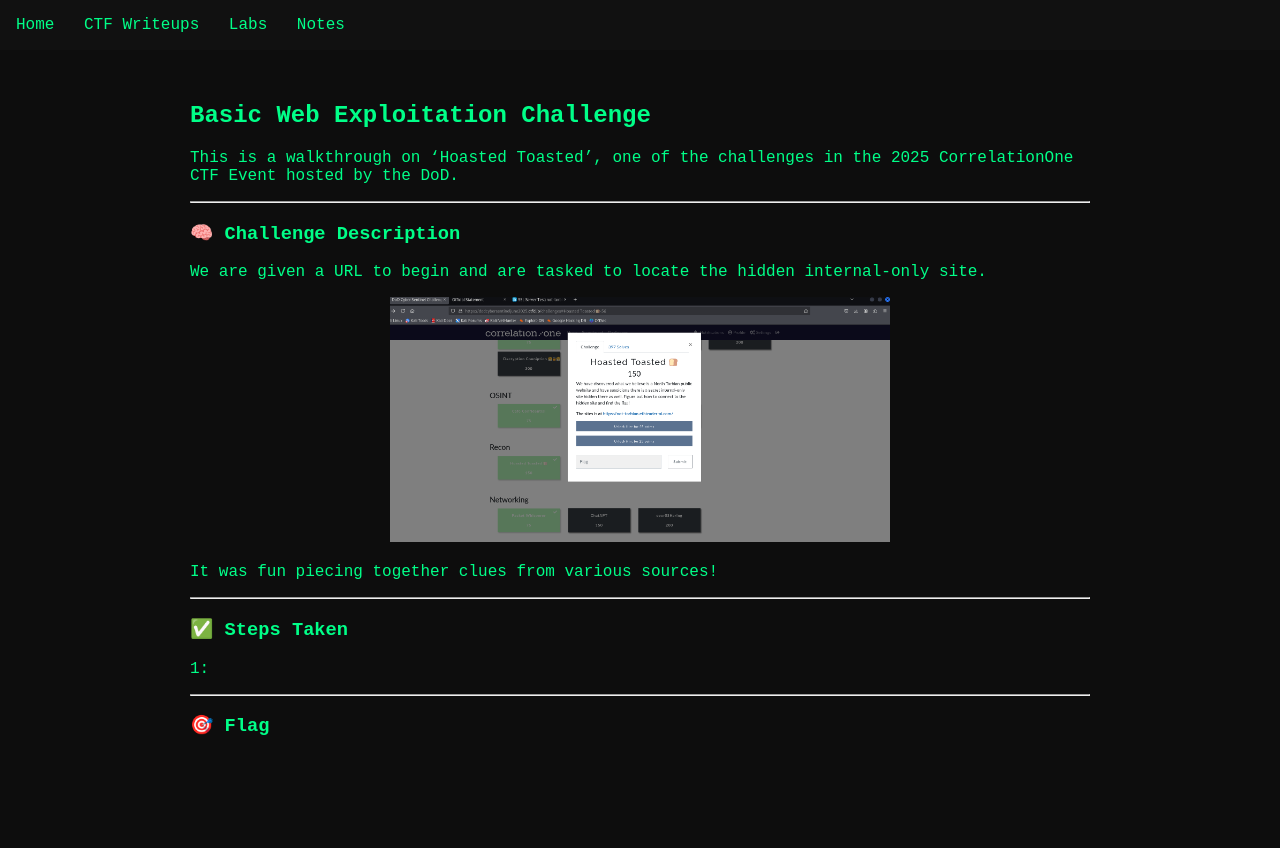
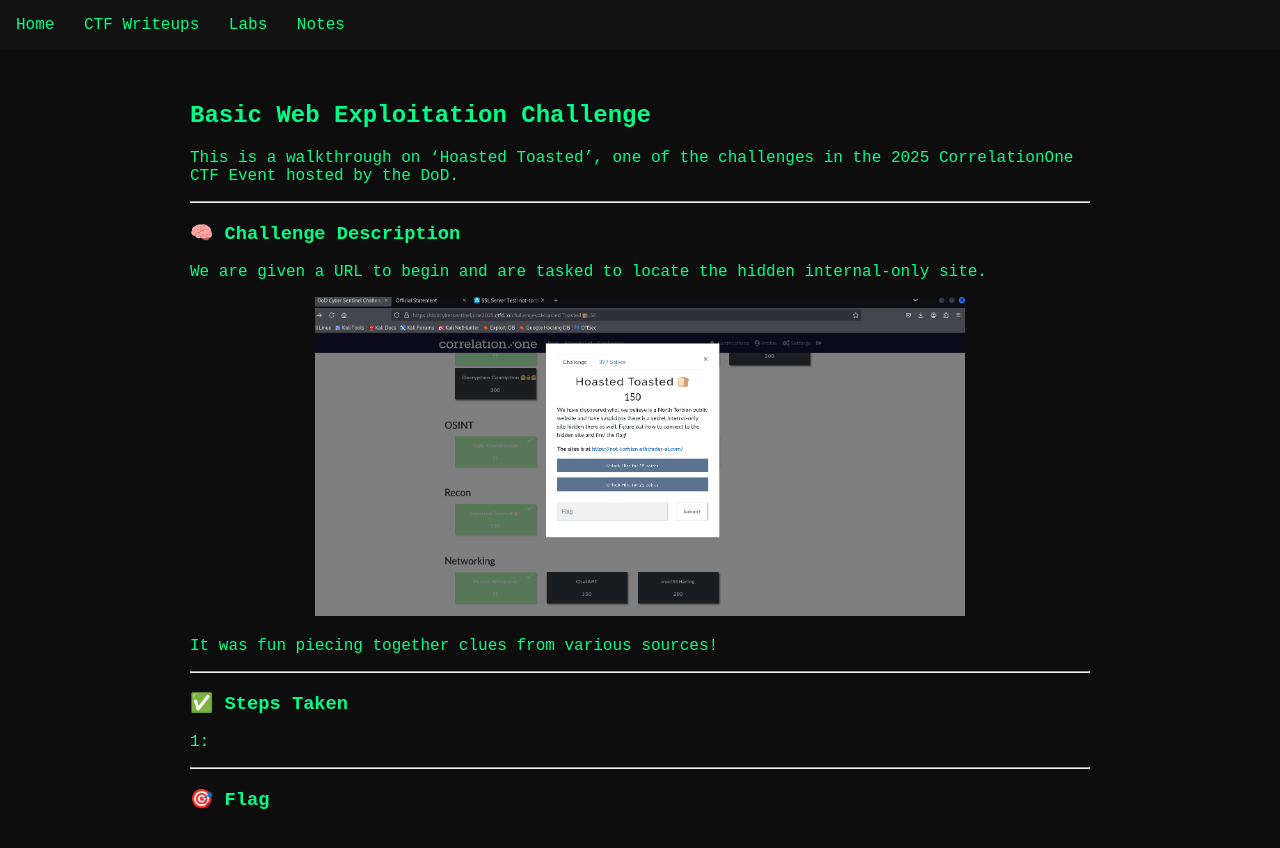
Before and after one commit to Matt-Hax/Matt-Hax.github.io, a Jekyll site: the page built from _ctf/CorrelationOne.md, in a window 1280 px wide. Shown: the top 848 px of the page. Built offline with Jekyll 4.4.1, drawn with Linux system fonts in a browser that asks for light colours.

Commit message:
Update CorrelationOne.md

```diff
--- a/_ctf/CorrelationOne.md
+++ b/_ctf/CorrelationOne.md
@@ -15,7 +15,7 @@
 We are given a URL to begin and are tasked to locate the hidden internal-only site.
 
 <p align="center">
-  <img src="/assets/images/Hosted_Toasted.png" alt="The challenges initial description" width="500">
+  <img src="/assets/images/Hosted_Toasted.png" alt="The challenges initial description" width="650">
 </p>
 
 It was fun piecing together clues from various sources!
```
